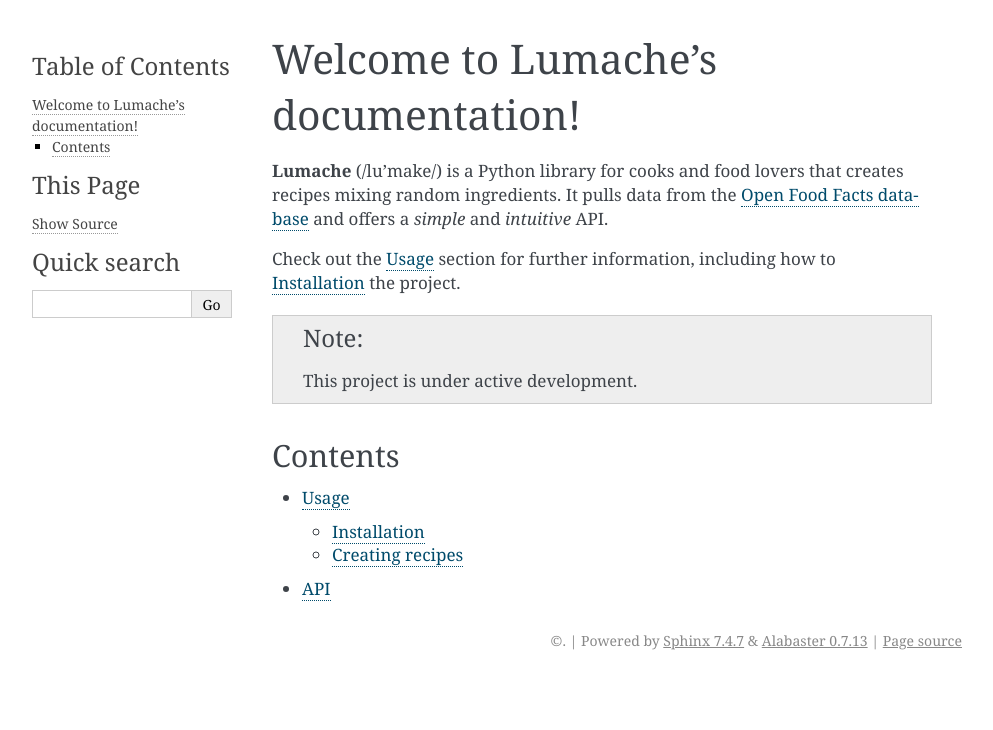
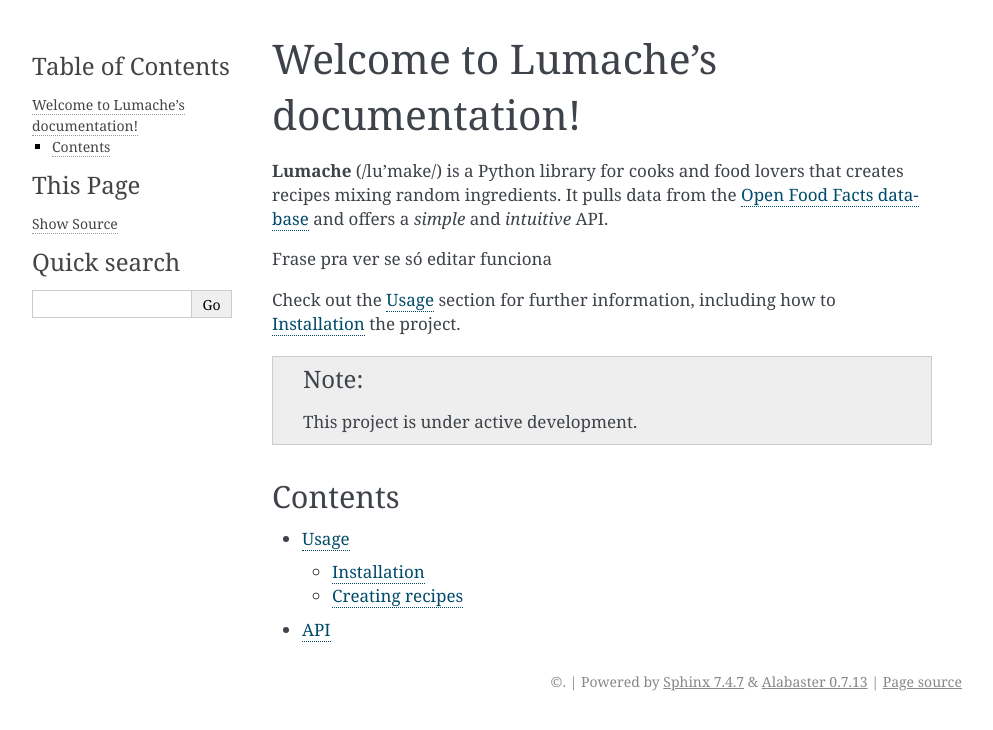
Before and after one commit to cauaschuch/ImproveMP, a Sphinx documentation site: the page built from docs/source/index.rst, in a window 1280 px wide. Shown: the top 730 px of the page, without its empty margins (148-1141 px from the left). Built offline with Sphinx 7.4.7, drawn with Linux system fonts in a browser that asks for light colours.

Commit message:
teste edição

```diff
--- a/docs/source/index.rst
+++ b/docs/source/index.rst
@@ -5,6 +5,9 @@
 that creates recipes mixing random ingredients.
 It pulls data from the `Open Food Facts database <https://world.openfoodfacts.org/>`_
 and offers a *simple* and *intuitive* API.
+
+Frase pra ver se só editar funciona
+
 
 Check out the :doc:`usage` section for further information, including
 how to :ref:`installation` the project.
```
